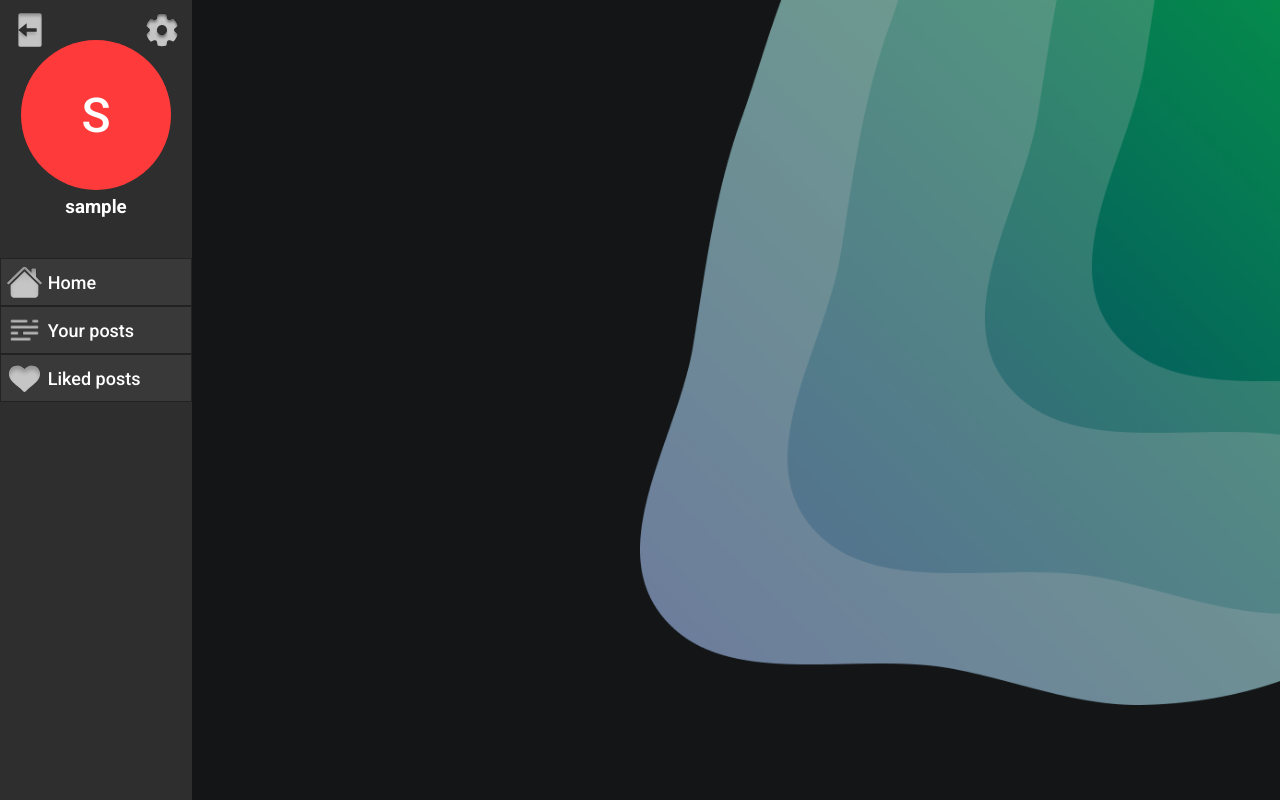
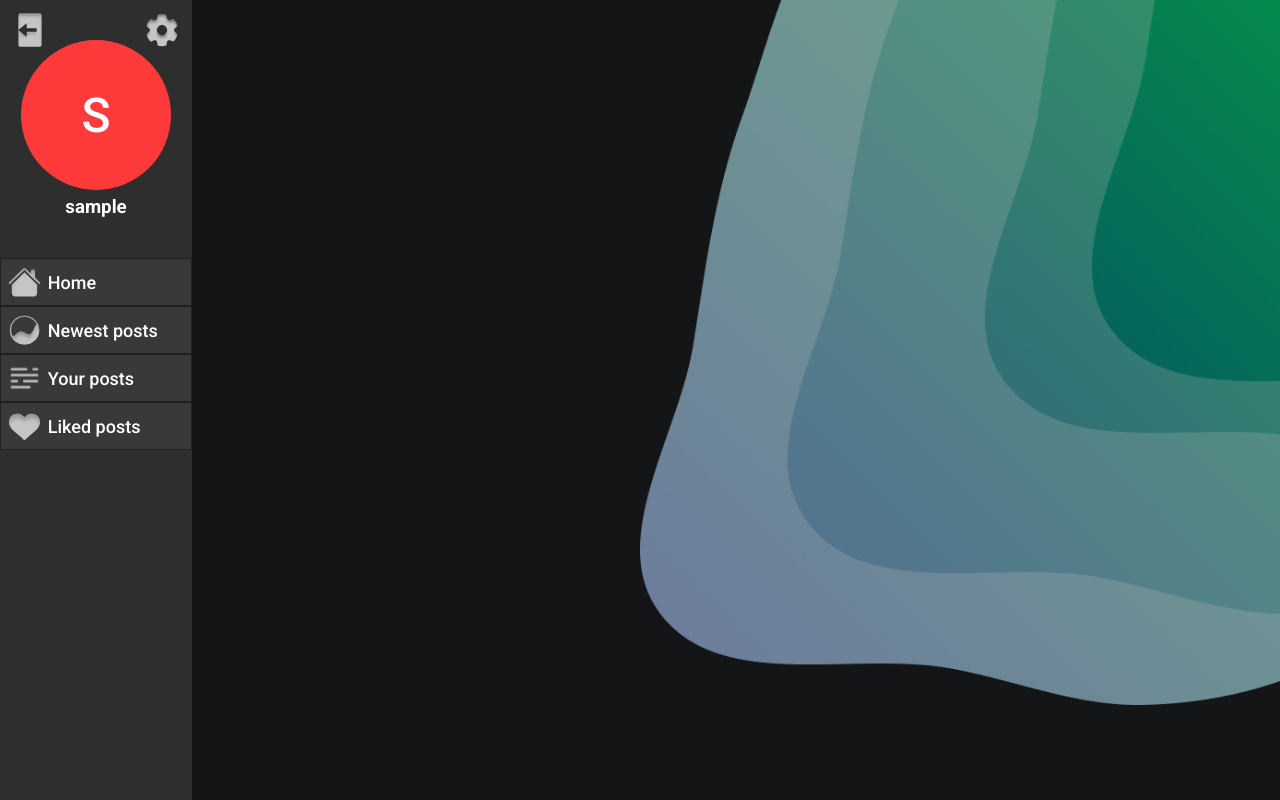
Before and after one commit to semvis123/Project-Webtechnologie, a Flask app: page /me in a window 1280 px wide. Run offline with Flask 2, Linux system fonts and the light colour scheme; the visitor is signed in with stand-in values (Sample User, id 1); data comes from the database, SQL or seed files in the repository; data that the repository does not hold is empty.

Commit message:
:sparkles: added icons and improved existing ones

```diff
--- a/Main/posts/templates/posts.html
+++ b/Main/posts/templates/posts.html
@@ -24,6 +24,10 @@
         <a href="/" class="sidebarbtn">
             <img draggable="false" class="sidebarbtn-icon" src="static/assets/house.svg">
             <pre>Home</pre>
+        </a>
+        <a href="/posts" class="sidebarbtn">
+            <img draggable="false" class="sidebarbtn-icon" src="static/assets/newest_posts.svg">
+            <pre>Newest posts</pre>
         </a>
         <a href="/me" class="sidebarbtn">
             <img draggable="false" class="sidebarbtn-icon" src="static/assets/posts_icon.svg">
```
Also changed, not shown: Main/static/assets/house.svg, Main/static/assets/newest_posts.svg (added).
